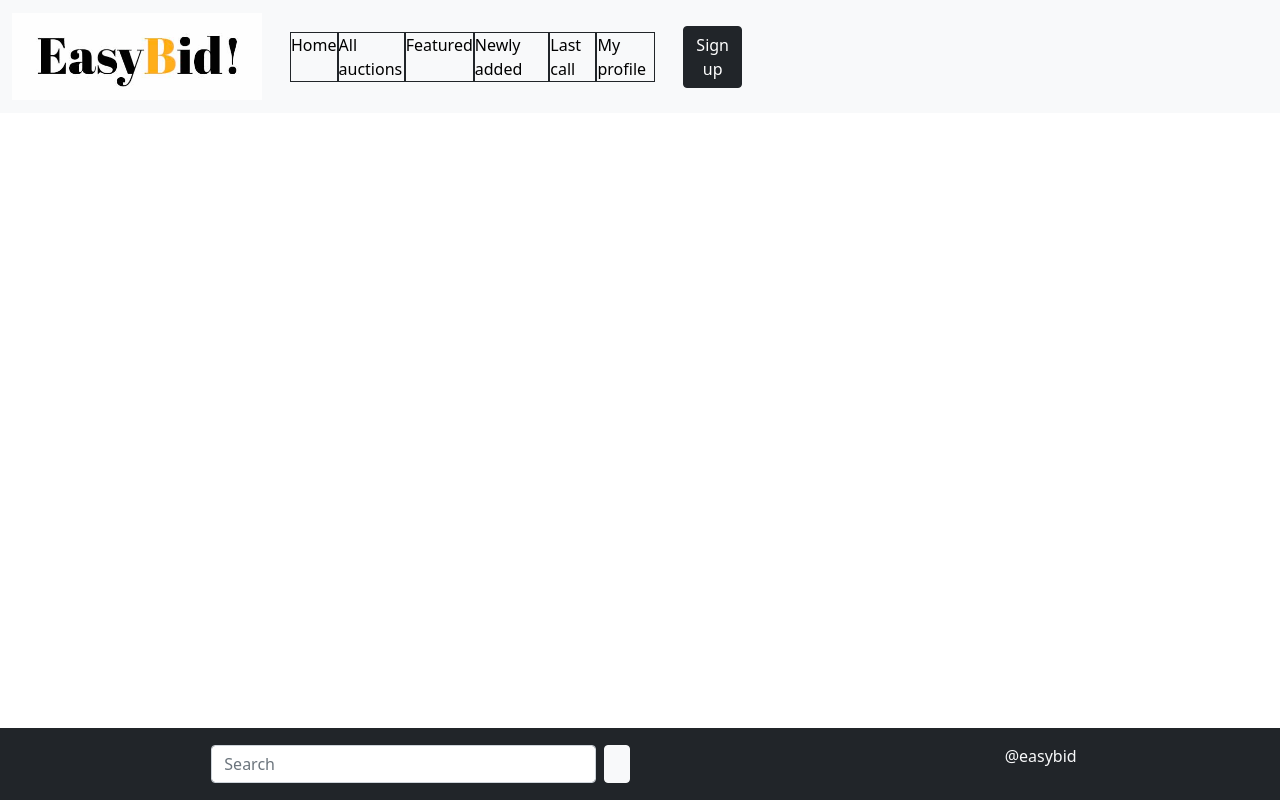
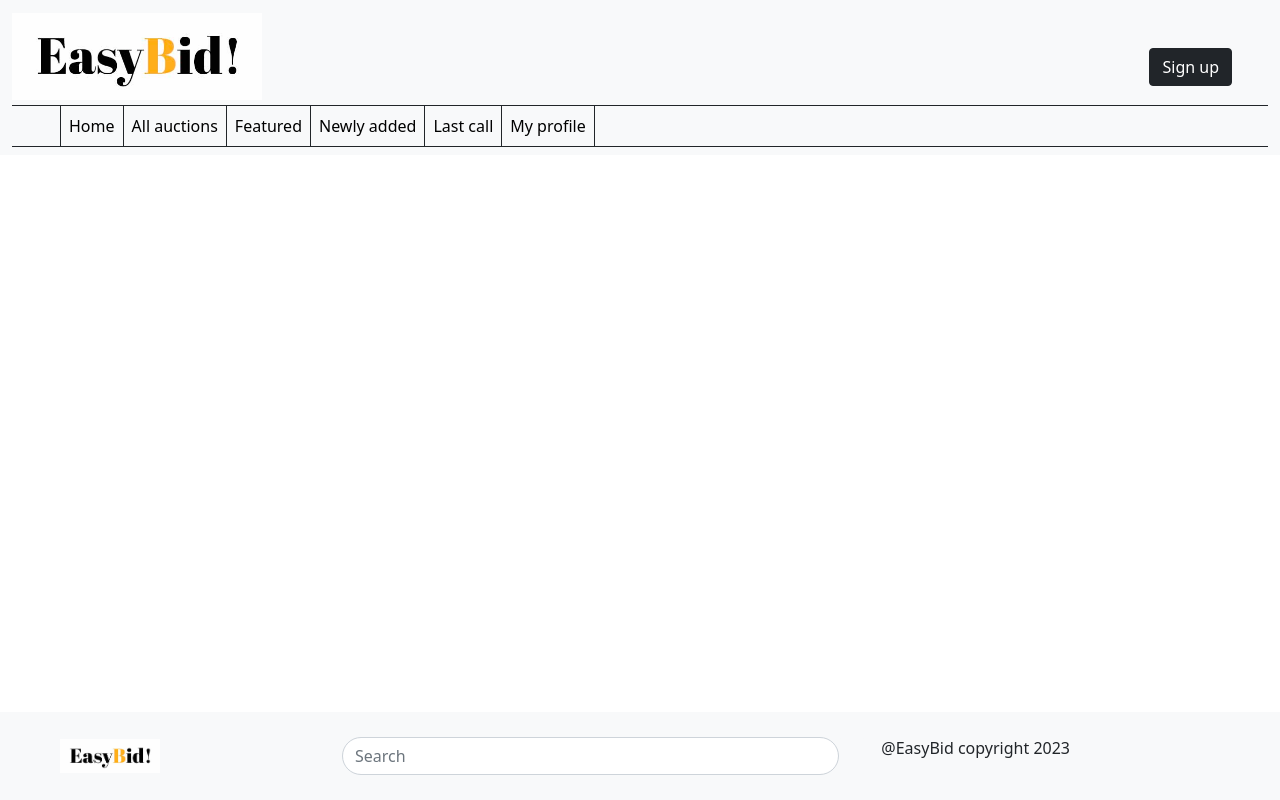
Before and after one commit to Mokki78/semester-project-2, a website: page index.html in a window 1280 px wide. Drawn offline with nearby package versions, Linux system fonts and the light colour scheme.

Commit message:
added colors and borders to navbar

```diff
--- a/css/styles.css
+++ b/css/styles.css
@@ -4,7 +4,7 @@ nav a {
   }
 
   nav a:hover {
-    color: grey;
+    color: orange;
     text-decoration: none;
   }
 
@@ -31,7 +31,7 @@ nav a {
   .toggler-icon {
     display: block;
     position: absolute;
-    z-index: 50px;
+    z-index: 10px;
     height: 2px;
     width: 100%;
     background: #EEAC32;
@@ -77,3 +77,18 @@ nav a {
     transform: rotate(0deg);
 
  }
+
+ @media screen and (max-width: 800px) {
+  #footer-logo
+  {
+   display: none;
+   }
+}
+
+@media screen and (max-width: 800px) {
+  #footer-copy
+  {
+  display: inline-block;
+   margin: 0 auto;
+   }
+}
--- a/index.html
+++ b/index.html
@@ -18,65 +18,67 @@
 <body>
     <header>
         <nav class="navbar navbar-expand-sm fixed-top navbar-light bg-light">
-            <div class="container-fluid">
+            <div class="container-fluid flex-column">
                 <div class="col">
                     <a class="navbar-brand mx-auto d-md-none" href="index.html">
                         <img src="/assets/img/Logo_1.jpg" alt="Logo of EasyBid" style="width: 100px;">
                     </a>
                 </div>
-                <div class="col">
+                <div class="col-12">
                     <a class="navbar-brand d-none d-md-block" href="index.html">
                         <img src="/assets/img/Logo_1.jpg" alt="Logo of EasyBid" style="width: 250px;">
                     </a>
                 </div>
 
-                <div class="container-md d-none d-sm-block">
-                    <ul class="navbar-nav">
-                        <li class="nav-item  border border-dark">
+
+                <div class="col-12 border-top border-bottom border-dark d-none d-sm-block">
+                    <ul class="navbar-nav mx-5">
+                        <li class="nav-item p-2 border-end border-start border-dark">
                             <a class="navbar-link active" aria-current="page" href="index.html">Home</a>
                         </li>
 
-                        <li class="nav-item border border-dark">
+                        <li class="nav-item p-2 border-end border-dark">
                             <a class="navbar-link" href="auction.html">All auctions</a>
                         </li>
-                        <li class="nav-item border border-dark">
+                        <li class="nav-item  p-2 border-end border-dark">
                             <a class="navbar-link" href="featured.html">Featured</a>
                         </li>
-                        <li class="nav-item border border-dark">
+                        <li class="nav-item  p-2 border-end border-dark">
                             <a class="navbar-link" href="new-auctions.html">Newly added</a>
                         </li>
-                        <li class="nav-item border border-dark">
+                        <li class="nav-item  p-2 border-end border-dark">
                             <a class="navbar-link" href="last-call.html">Last call</a>
                         </li>
-                        <li class="nav-item  border border-dark">
+                        <li class="nav-item p-2 border-end border-dark">
                             <a class="navbar-link" href="profile.html">My profile</a>
                         </li>
                     </ul>
 
                 </div>
-                <div class="col">
-                    <button type="button" href="#modal" class="btn btn-dark mx-3 d-none d-md-block"
-                        data-bs-toggle="modal" data-bs-target="#myModal">
+                <div class="col-12 sign-up-button">
+                    <button type="button" href="#modal"
+                        class="btn btn-dark m-5 d-none d-md-block position-absolute top-0 end-0" data-bs-toggle="modal"
+                        data-bs-target="#myModal">
                         Sign up </button>
                 </div>
-                <div class="col-1 pt-2 mx-2">
+                <div class="col m-2 d-flex d-md-none position-absolute top-0 end-0">
                     <button class="btn d-md-none " href="#modal"><i class="bi bi-person-circle"></i></button>
 
                 </div>
 
 
-                <div class="col">
-                    <button class="navbar-toggler collapsed" type="button" data-bs-toggle="collapse"
-                        data-bs-target="#navbarNav" aria-controls="#navbarNav" aria-expanded="false"
-                        aria-label="Toggle navigation">
-                        <span class="toggler-icon top-bar"></span>
-                        <span class="toggler-icon middle-bar"></span>
-                        <span class="toggler-icon bottom-bar"></span>
-                    </button>
-                </div>
+
+                <button class="navbar-toggler collapsed  position-absolute bottom-0 start-0 m-3" type="button"
+                    data-bs-toggle="collapse" data-bs-target="#navbarNav" aria-controls="#navbarNav"
+                    aria-expanded="false" aria-label="Toggle navigation">
+                    <span class="toggler-icon top-bar"></span>
+                    <span class="toggler-icon middle-bar"></span>
+                    <span class="toggler-icon bottom-bar"></span>
+                </button>
+
                 <div class="container-md collapse navbar-collapse flex-column justify-content-around" id="navbarNav">
                     <ul class="navbar-nav d-md-none">
-                        <li class="nav-item p-2 mx-auto mt-4 mb-2 border border-dark">
+                        <li class="nav-item p-2 mx-auto mt-4 mb-2 border border-dark button-animation">
                             <a class="navbar-link active" aria-current="page" href="index_2.html">Home</a>
                         </li>
                         <li class="nav-item p-2 mx-auto mb-2 border border-dark">
@@ -108,17 +110,18 @@
 
     </main>
     <footer>
-        <nav class="navbar navbar-expand-sm navbar-black fixed-bottom bg-dark">
+        <nav class="navbar navbar-expand-sm navbar-black fixed-bottom bg-light">
             <div class="container-fluid">
-                <a class="navbar-brand" href="index_2.html">
-                    <img src="/project/images/mv-logo.png" alt="" style="width:40px;">
+                <a class="col-3 px-5 navbar-brand" id="footer-logo" href="index.html">
+                    <img src="/assets/img/Logo_1.jpg" alt="" style="width:100px;">
                 </a>
-                <form class="col-lg-4 d-flex navbar-link mx-auto">
-                    <input class="form-control me-2 mx-auto" type="Search" placeholder="Search" aria-label="Search">
+                <form class="col-lg-5 mx-auto d-flex navbar-link" id="footer-search">
+                    <input class="form-control mx-auto rounded-pill" type="Search" placeholder="Search"
+                        aria-label="Search">
                     <button type="submit" class="btn btn-light"><span class="fa fa-search"></span></button>
                 </form>
-                <div class="text-light mx-auto p-2">
-                    <p>@easybid</p>
+                <div class="col-12 d-sm-flex mx-auto p-3" id="footer-copy">
+                    <p>@EasyBid copyright 2023</p>
                 </div>
             </div>
         </nav>
```
